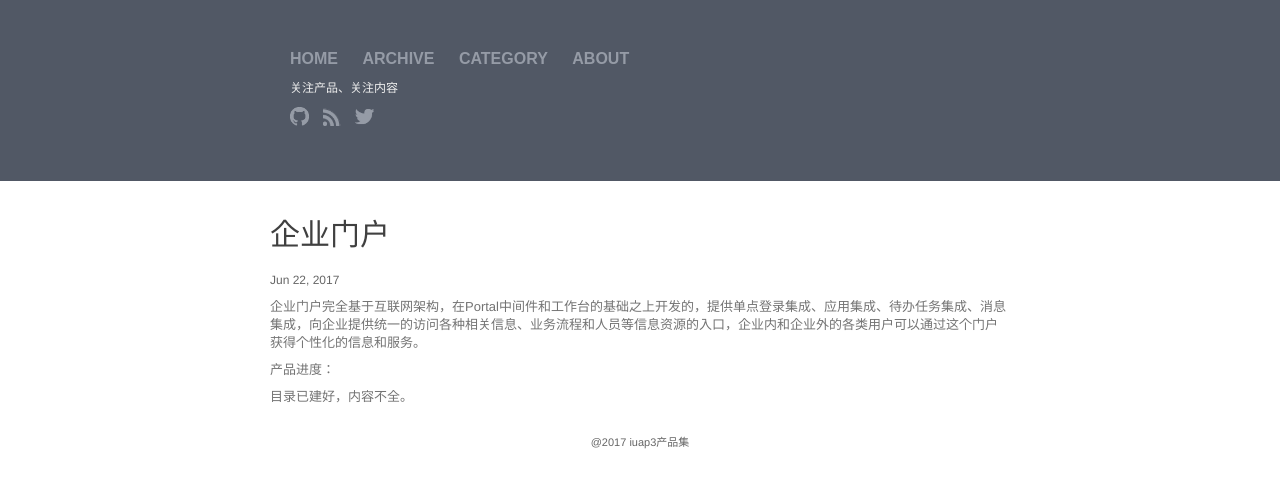
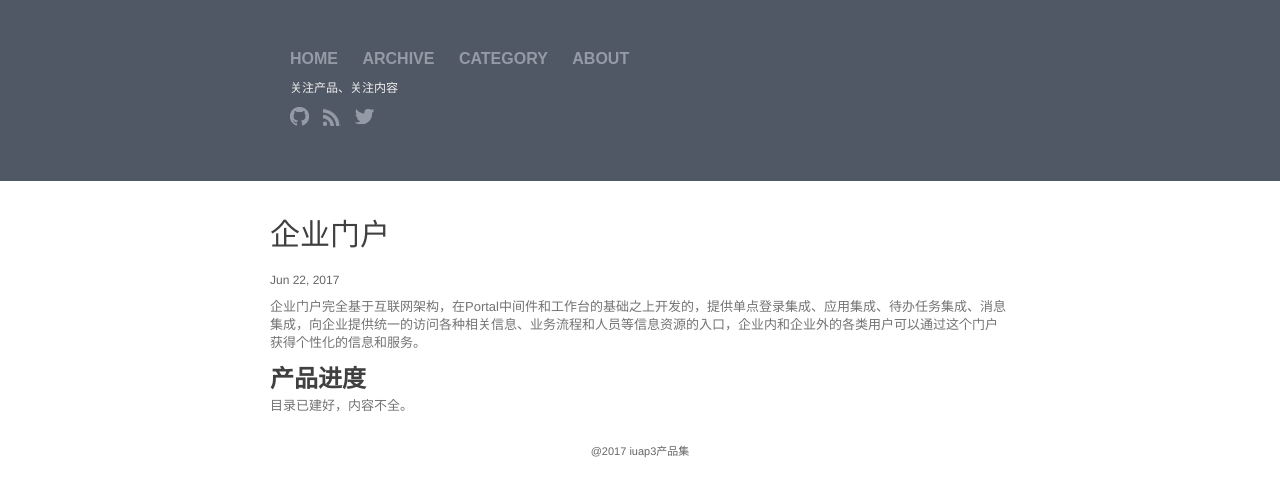
Before and after one commit to walllFlower/blog, a Jekyll site: the page built from _posts/2017-06-22-integration_portal.md, in a window 1280 px wide. Shown: the top 497 px of the page. Built offline with Jekyll 4.4.1, drawn with Linux system fonts in a browser that asks for light colours; comment, search, counter and statistics services are not loaded.

```diff
--- a/_posts/2017-06-22-integration_portal.md
+++ b/_posts/2017-06-22-integration_portal.md
@@ -7,6 +7,6 @@ categories: 产品文档 集成平台
 
 企业门户完全基于互联网架构，在Portal中间件和工作台的基础之上开发的，提供单点登录集成、应用集成、待办任务集成、消息集成，向企业提供统一的访问各种相关信息、业务流程和人员等信息资源的入口，企业内和企业外的各类用户可以通过这个门户获得个性化的信息和服务。
 
-产品进度：
+## 产品进度
 
 目录已建好，内容不全。
```
